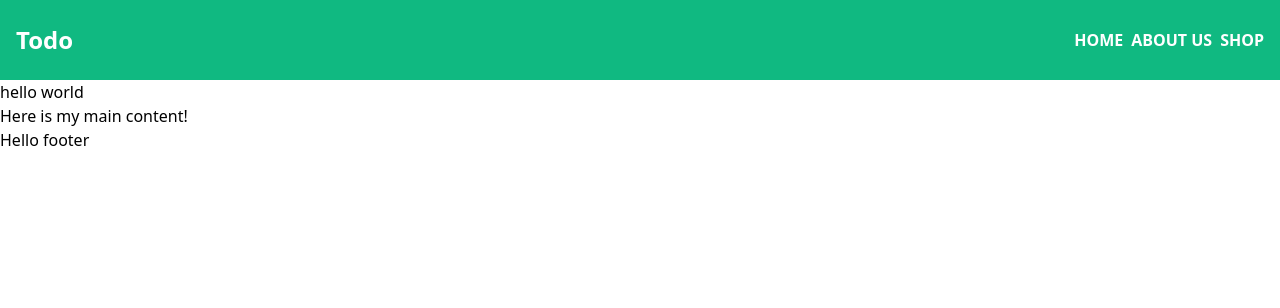
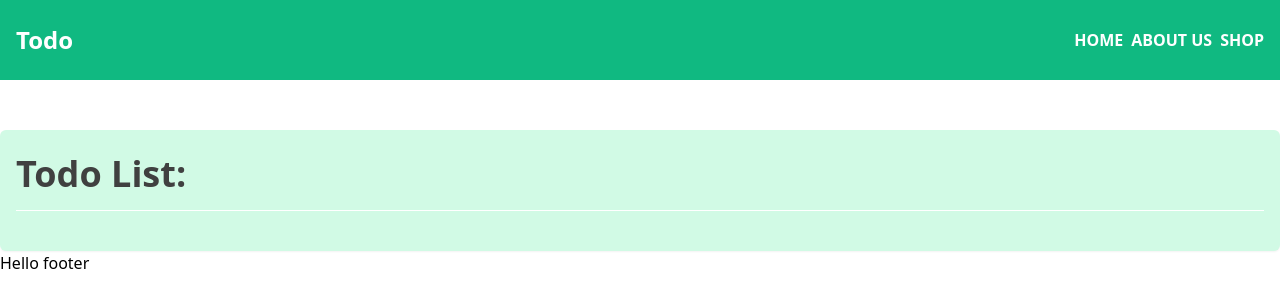
Before and after one commit to devhausleipzigacademy/camp11_react_todo, a React (Vite) app: page / in a window 1280 px wide. Shown: the top 308 px of the page. Built offline with nearby package versions, Linux system fonts and the light colour scheme.

Commit message:
todoItems

```diff
--- a/src/App.tsx
+++ b/src/App.tsx
@@ -3,6 +3,7 @@ import Aside from "./components/Aside";
 import Footer from "./components/Footer";
 import Header from "./components/header/Header";
 import Main from "./components/Main";
+import TodoList from "./components/TodoList";
 
 function App() {
   const [isOpen, setIsOpen] = useState(false);
@@ -17,8 +18,7 @@ function App() {
       <Header navItems={navItems} onOpenHandler={setIsOpen} />
       {isOpen && <Aside navItems={navItems} onCloseHandler={setIsOpen} />}
       <Main>
-        <h1>hello world</h1>
-        <p>Here is my main content!</p>
+        <TodoList />
       </Main>
       <Footer />
     </>
--- a/src/components/Main.tsx
+++ b/src/components/Main.tsx
@@ -1,11 +1,11 @@
 import React from "react";
 
 type Props = {
-  children: React.ReactNode[];
+  children: React.ReactNode | React.ReactNode[];
 };
 
 function Main({ children }: Props) {
-  return <main className="container mx-auto">{...children}</main>;
+  return <main className="container mx-auto mt-[50px]">{children}</main>;
 }
 
 export default Main;
--- /dev/null
+++ b/src/components/TodoList.tsx
@@ -0,0 +1,44 @@
+import React from "react";
+
+function TodoList() {
+  const todos = [
+    {
+      id: 1,
+      imgUrl: "https://source.unsplash.com/random/250x250",
+      title: "Todo 1",
+      completed: false,
+      date: "02.02.2021",
+    },
+    {
+      id: 2,
+      imgUrl: "https://source.unsplash.com/random/250x250",
+      title: "Todo 2",
+      completed: true,
+      date: "02.12.2023",
+    },
+    {
+      id: 3,
+      imgUrl: "https://source.unsplash.com/random/250x250",
+      title: "Todo 3",
+      completed: false,
+      date: "01.05.2000",
+    },
+    {
+      id: 4,
+      imgUrl: "https://source.unsplash.com/random/250x250",
+      title: "Todo 4",
+      completed: true,
+      date: "12.11.2022",
+    },
+  ];
+
+  return (
+    <div className="bg-emerald-100 rounded-md py-6 px-4 shadow-sm">
+      <h1 className="text-neutral-700 font-bold text-4xl">Todo List:</h1>
+      <hr className="my-4 border-white" />
+      <ul></ul>
+    </div>
+  );
+}
+
+export default TodoList;
```
